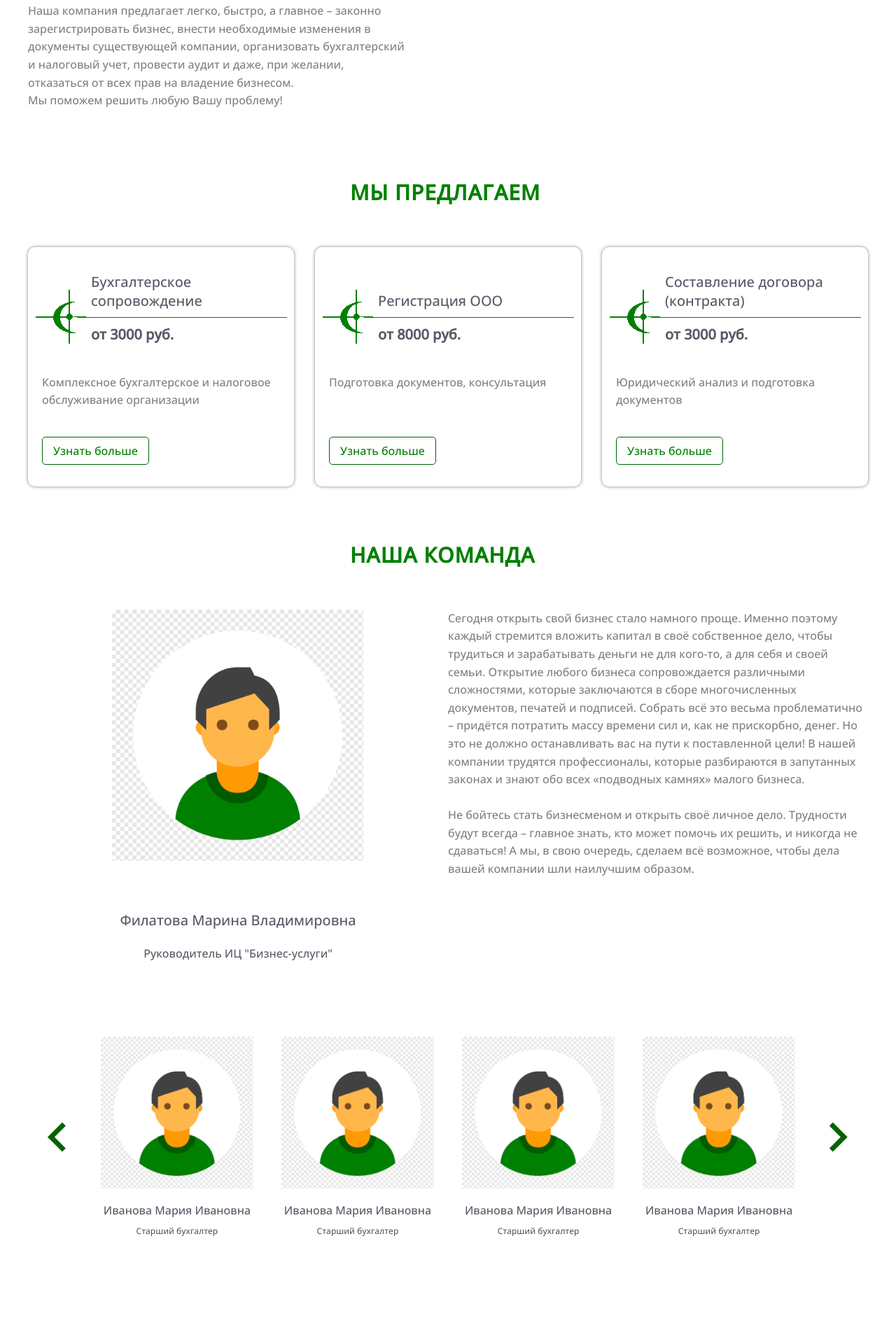
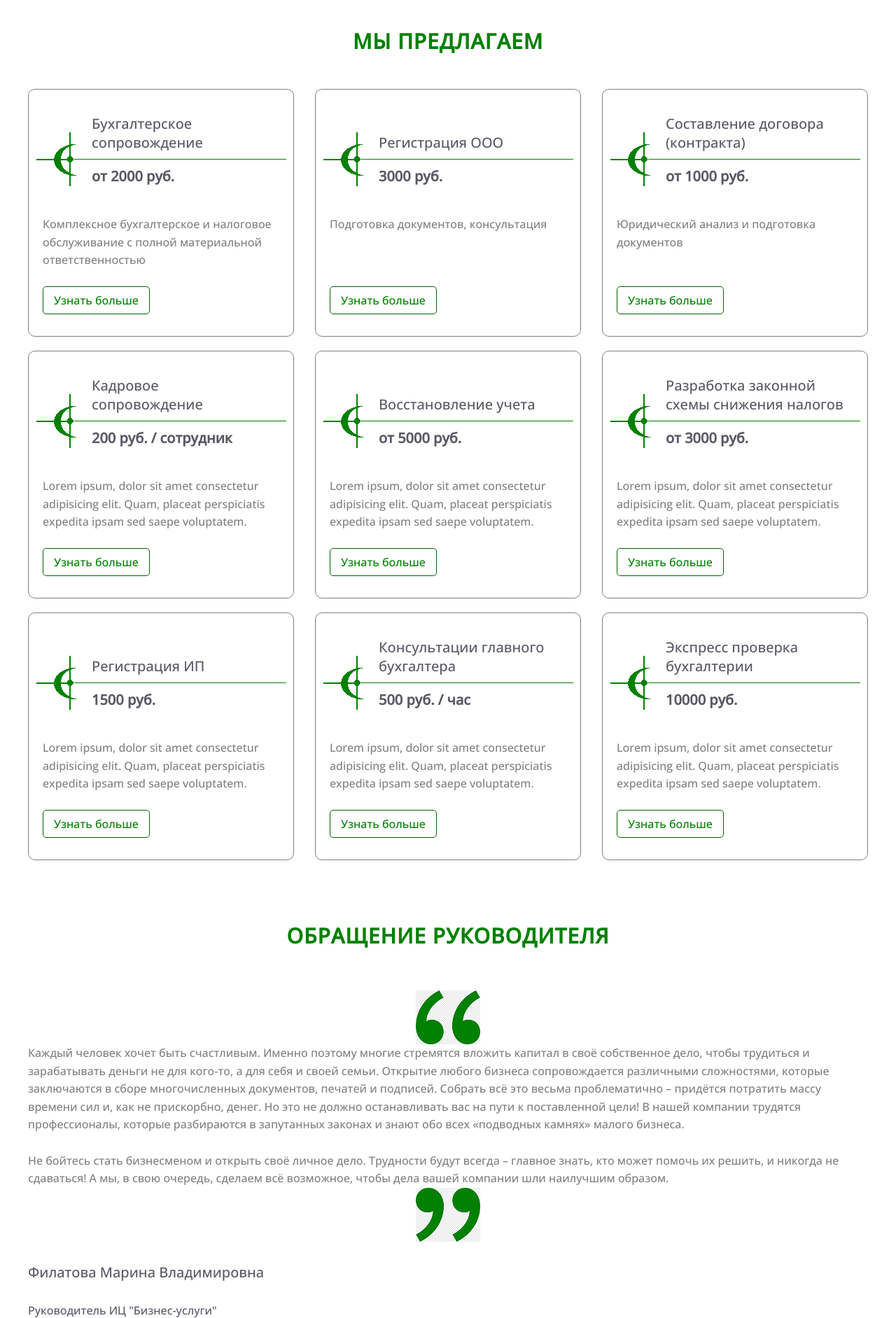
Before and after one commit to ASV78335/biznes-uslugi, a website: page src/index.html in a window 1280 px wide. Shown: the part 701-2584 px from the top of the page at 70% size. Before the commit the page ends 2518 px from the top, so only its background shows below. Drawn offline with Linux system fonts and the light colour scheme; files whose address does not match are found by name.

Commit message:
Step 4 Services

```diff
--- a/src/assets/css/style.css
+++ b/src/assets/css/style.css
@@ -58,6 +58,7 @@ header {
     background-color: darkgreen;
     color: #FFF;
 }
+
 
 /* ==================================Top==============================================================*/
 
@@ -231,12 +232,18 @@ header {
 
 .promo__left {
 position: relative;
-width: 45%;
+width: 55%;
 display: flex;
 flex-direction: column;
 }
 
 .promo__title {
+    display: flex;
+    justify-content: center;
+    align-items: center;
+}
+
+.promo__title h1 {
     margin: 5rem 0;
     font-size: 4rem;
     color: green;
@@ -253,12 +260,17 @@ flex-direction: column;
 }
 
 .promo__img {
-    /* width: 200px; */
     margin: 0;
-    align-self:center
+    align-self: center
 }
 
-.promo__img img {
+.promo__img_small {
+    width: 60%;
+    margin: 0;
+    align-self: center
+}
+
+.promo__img img, .promo__img_small img {
     width: 100%;
 }
 
@@ -266,8 +278,8 @@ flex-direction: column;
     display: flex;
     flex-direction: column;
     justify-content: center;
-    align-items:center;
-    width: 45%;
+    align-items: center;
+    width: 40%;
 }
 
 .promo__img img {
@@ -275,17 +287,29 @@ flex-direction: column;
 }
 
 .promo__area {
-    margin-bottom: 8rem;
+    display: flex;
+    justify-content: self;
+    align-items: center;
+    margin-bottom: 5rem;
 }
 
 .promo__area-item {
-    display: inline-block;
+    display: flex;
+    justify-content: center;
+    align-items: center;
+    height: 6rem;
     margin-right: 1rem;
     padding: 2rem;
+    border: 1px solid #5d5e5f;
     border-radius: 1rem;
     background-color: #f2f6fa;
     color: #5d5e5f;
     font-size: 2rem;
+}
+
+.promo__area-item img {
+    height: 100%;
+    margin-right: 1rem;
 }
 
 
@@ -296,34 +320,37 @@ flex-direction: column;
 }
 
 .services__title {
-    width: 28rem;
-    margin: 3rem auto 6rem;
+    margin: 3rem auto 4rem;
     font-size: 3rem;
     color: green;
     line-height: 1.2;
     letter-spacing: 0.1rem;
     text-transform: uppercase;
+    text-align: center;
 }
 
-.services-infoblock {
+.services__infoblock {
     display: flex;
     justify-content: space-between;
+    flex-wrap: wrap;
 }
 
-.services-infoblock-item {
+.services .item {
+    margin: 1rem 0 1rem 0;
     padding: 2rem 1rem 4rem 2rem;
-    width: 380px;
+    width: 38rem;
     border-radius: 1rem;
-    box-shadow: 0 0 0.5rem grey;
+    border: 1px solid grey;
+    /* box-shadow: 0 0 0.5rem grey; */
 }
 
-.services-infoblock-item-block {
+.services .item__header {
     display: grid;
     grid-template-columns: 5rem auto;
-    grid-template-rows: 8rem 1px 8rem;
+    grid-template-rows: 79px 1px 80px;
 }
 
-.services-infoblock-item-block__divider {
+.item__divider {
     grid-column: 2;
     grid-row: 2;
     height: 1px;
@@ -331,7 +358,7 @@ flex-direction: column;
     background-color: green;
 }
 
-.services-infoblock-item__img {
+.item__img {
     grid-column: 1;
     grid-row: 1 / 4;
     display: flex;
@@ -339,7 +366,7 @@ flex-direction: column;
     align-items: center;
 }
 
-.services-infoblock-item__title {
+.item__title {
     display: flex;
     align-items: flex-end;
     margin: 1rem 2rem;
@@ -347,44 +374,36 @@ flex-direction: column;
     font-weight: 500;
 }
 
-.services-infoblock-item__subtitle {
+.item__subtitle {
     margin: 1rem 2rem;
     font-size: 2rem;
     font-weight: 600;
 }
 
-.services-infoblock-item__text {
+.item__text {
     min-height: 8rem;
+    height: 8rem;
     font-size: 1.6rem;
     line-height: 1.6;
     color: grey;
-    margin-bottom: 1.9rem;
-}
-
-.services-infoblock-item__btn {
-    text-decoration: none;
-}
-
-.services-infoblock-item__btn:hover {
-    color: #FFF;
-    background-color: darkgreen;
+    margin-bottom: 3rem;
 }
 
 
-/* ==================================About=============================================================*/
+/* ==================================Welcome==============================================================*/
 
-.about {
+.welcome {
     margin-top: 8rem;
 }
 
-.about__title {
-    width: 28rem;
+.welcome__title {
     margin: 3rem auto 6rem;
     font-size: 3rem;
     color: green;
     line-height: 1.2;
     letter-spacing: 0.1rem;
     text-transform: uppercase;
+    text-align: center;
 }
 
 .about-boss {
--- a/src/index.html
+++ b/src/index.html
@@ -76,11 +76,13 @@
         <div class="container">
             <div class="promo">
                 <div class="promo__left">
-                    <div class="promo__img"><img src="/assets/img/20years.jpg" alt=""></div>
-                    <h1 class="promo__title">Услуги по сопровождению бизнеса</h1>
+                    <div class="promo__title">
+                        <h1>Услуги по сопровождению бизнеса</h1>
+                        <div class="promo__img_small"><img src="/assets/img/20years.jpg" alt=""></div>
+                    </div>
                     <div class="promo__area">
-                        <div class="promo__area-item">Братск</div>
-                        <div class="promo__area-item">Иркутская область</div>
+                        <div class="promo__area-item"><img src="/assets/img/geo.jpg" alt="geo"><span>Братск</span></div>
+                        <div class="promo__area-item"><img src="/assets/img/geo.jpg" alt="geo"><span>Иркутская область</span></div>
                     </div>
                     <div class="promo__text">Наша компания предлагает легко, быстро, а главное – законно зарегистрировать бизнес, внести необходимые изменения в документы существующей компании, организовать бухгалтерский и налоговый учет, провести аудит и даже, при желании, отказаться от всех прав на владение бизнесом.
                        <br> Мы поможем решить любую Вашу проблему!
@@ -96,55 +98,109 @@
         <div class="container">
             <div class="services">
                 <h2 class="services__title">Мы предлагаем</h2>
-                <div class="services-infoblock">
-                    <div class="services-infoblock-item">
-                        <div class="services-infoblock-item-block">
-                            <div class="services-infoblock-item__img"><img src="/assets/img/logo.png"></div>
-                            <div class="services-infoblock-item__title">Бухгалтерское сопровождение</div>
-                            <div class="services-infoblock-item-block__divider"></div>
-                            <div class="services-infoblock-item__subtitle">от 3000 руб.</div>
+                <div class="services__infoblock">
+                    <div class="item">
+                        <div class="item__header">
+                            <div class="item__img"><img src="/assets/img/logo.png"></div>
+                            <div class="item__title">Бухгалтерское сопровождение</div>
+                            <div class="item__divider"></div>
+                            <div class="item__subtitle">от 2000 руб.</div>
                         </div>
-                        <div class="services-infoblock-item__text">Комплексное бухгалтерское и налоговое обслуживание организации</div>
+                        <div class="item__text">Комплексное бухгалтерское и налоговое обслуживание с полной материальной ответственностью</div>
                         <a href="#" class="btn btn_light">Узнать больше</a>
                     </div>
-                    <div class="services-infoblock-item">
-                        <div class="services-infoblock-item-block">
-                            <div class="services-infoblock-item__img"><img src="/assets/img/logo.png"></div>
-                            <div class="services-infoblock-item__title">Регистрация ООО</div>
-                            <div class="services-infoblock-item-block__divider"></div>
-                            <div class="services-infoblock-item__subtitle">от 8000 руб.</div>
+                    <div class="item">
+                        <div class="item__header">
+                            <div class="item__img"><img src="/assets/img/logo.png"></div>
+                            <div class="item__title">Регистрация ООО</div>
+                            <div class="item__divider"></div>
+                            <div class="item__subtitle">3000 руб.</div>
                         </div>
-                        <div class="services-infoblock-item__text">Подготовка документов, консультация</div>
+                        <div class="item__text">Подготовка документов, консультация</div>
                         <a href="#" class="btn btn_light">Узнать больше</a>
                     </div>
-                    <div class="services-infoblock-item">
-                        <div class="services-infoblock-item-block">
-                            <div class="services-infoblock-item__img"><img src="/assets/img/logo.png"></div>
-                            <div class="services-infoblock-item__title">Составление договора (контракта)</div>
-                            <div class="services-infoblock-item-block__divider"></div>
-                            <div class="services-infoblock-item__subtitle">от 3000 руб.</div>
+                    <div class="item">
+                        <div class="item__header">
+                            <div class="item__img"><img src="/assets/img/logo.png"></div>
+                            <div class="item__title">Составление договора (контракта)</div>
+                            <div class="item__divider"></div>
+                            <div class="item__subtitle">от 1000 руб.</div>
                         </div>
-                        <div class="services-infoblock-item__text">Юридический анализ и подготовка документов</div>
+                        <div class="item__text">Юридический анализ и подготовка документов</div>
                         <a href="#" class="btn btn_light">Узнать больше</a>
                     </div>
+                    <div class="item">
+                        <div class="item__header">
+                            <div class="item__img"><img src="/assets/img/logo.png"></div>
+                            <div class="item__title">Кадровое сопровождение</div>
+                            <div class="item__divider"></div>
+                            <div class="item__subtitle">200 руб. / сотрудник</div>
+                        </div>
+                        <div class="item__text">Lorem ipsum, dolor sit amet consectetur adipisicing elit. Quam, placeat perspiciatis expedita ipsam sed saepe voluptatem.</div>
+                        <a href="#" class="btn btn_light">Узнать больше</a>
+                    </div>
+                    <div class="item">
+                        <div class="item__header">
+                            <div class="item__img"><img src="/assets/img/logo.png"></div>
+                            <div class="item__title">Восстановление учета</div>
+                            <div class="item__divider"></div>
+                            <div class="item__subtitle">от 5000 руб.</div>
+                        </div>
+                        <div class="item__text">Lorem ipsum, dolor sit amet consectetur adipisicing elit. Quam, placeat perspiciatis expedita ipsam sed saepe voluptatem.</div>
+                        <a href="#" class="btn btn_light">Узнать больше</a>
+                    </div>
+                    <div class="item">
+                        <div class="item__header">
+                            <div class="item__img"><img src="/assets/img/logo.png"></div>
+                            <div class="item__title">Разработка законной схемы снижения налогов</div>
+                            <div class="item__divider"></div>
+                            <div class="item__subtitle">от 3000 руб.</div>
+                        </div>
+                        <div class="item__text">Lorem ipsum, dolor sit amet consectetur adipisicing elit. Quam, placeat perspiciatis expedita ipsam sed saepe voluptatem.</div>
+                        <a href="#" class="btn btn_light">Узнать больше</a>
+                    </div>
+                    <div class="item">
+                        <div class="item__header">
+                            <div class="item__img"><img src="/assets/img/logo.png"></div>
+                            <div class="item__title">Регистрация ИП</div>
+                            <div class="item__divider"></div>
+                            <div class="item__subtitle">1500 руб.</div>
+                        </div>
+                        <div class="item__text">Lorem ipsum, dolor sit amet consectetur adipisicing elit. Quam, placeat perspiciatis expedita ipsam sed saepe voluptatem.</div>
+                        <a href="#" class="btn btn_light">Узнать больше</a>
+                    </div>
+                    <div class="item">
+                        <div class="item__header">
+                            <div class="item__img"><img src="/assets/img/logo.png"></div>
+                            <div class="item__title">Консультации главного бухгалтера</div>
+                            <div class="item__divider"></div>
+                            <div class="item__subtitle">500 руб. / час</div>
+                        </div>
+                        <div class="item__text">Lorem ipsum, dolor sit amet consectetur adipisicing elit. Quam, placeat perspiciatis expedita ipsam sed saepe voluptatem.</div>
+                        <a href="#" class="btn btn_light">Узнать больше</a>
+                    </div>
+                    <div class="item">
+                        <div class="item__header">
+                            <div class="item__img"><img src="/assets/img/logo.png"></div>
+                            <div class="item__title">Экспресс проверка бухгалтерии</div>
+                            <div class="item__divider"></div>
+                            <div class="item__subtitle">10000 руб.</div>
+                        </div>
+                        <div class="item__text">Lorem ipsum, dolor sit amet consectetur adipisicing elit. Quam, placeat perspiciatis expedita ipsam sed saepe voluptatem.</div>
+                        <a href="#" class="btn btn_light">Узнать больше</a>
+                    </div>
+
                 </div>
             </div>
         </div>
     </section>
     <section>
         <div class="container">
-            <div class="about">
-                <h2 class="about__title">Наша команда</h2>
-                <div class="about-boss">
-                    <img src="/assets/img/maket.png" alt="" class="about-boss__img">
-                    <div class="about-boss__info">
-                        Филатова Марина Владимировна
-                    </div>
-                    <div class="about-boss__descr">
-                        Руководитель ИЦ "Бизнес-услуги"
-                    </div>
+            <div class="welcome">
+                <h2 class="welcome__title">Обращение руководителя</h2>
                 <div class="about-boss__text">
-                        <p>Сегодня открыть свой бизнес стало намного проще. Именно поэтому каждый стремится вложить капитал
+                    <div class="item__img"><img src="/assets/img/quotes1.png"></div>
+                    <p>Каждый человек хочет быть счастливым. Именно поэтому многие стремятся вложить капитал
                     в своё собственное дело, чтобы трудиться и зарабатывать деньги не для кого-то, а для себя и своей семьи.
                     Открытие любого бизнеса сопровождается различными сложностями, которые заключаются в сборе многочисленных
                     документов, печатей и подписей. Собрать всё это весьма проблематично – придётся потратить массу времени сил
@@ -154,47 +210,13 @@
                     <p>Не бойтесь стать бизнесменом и открыть своё личное дело. Трудности будут всегда – главное знать, кто может
                     помочь их решить, и никогда не сдаваться! А мы, в свою очередь, сделаем всё возможное, чтобы дела вашей
                     компании шли наилучшим образом.</p>
+                    <div class="item__img"><img src="/assets/img/quotes2.png"></div>
                 </div>
+                <div class="about-boss__info">
+                    Филатова Марина Владимировна
                 </div>
-                <div class="about-personal">
-                    <svg width="100" height="101" viewBox="0 0 100 101" fill="none" xmlns="http://www.w3.org/2000/svg"><path d="M64.207 69.5833L45.1237 50.5L64.207 31.375L58.332 25.5L33.332 50.5L58.332 75.5L64.207 69.5833Z" fill="darkgreen"></path></svg>
-                    <div class="about-personal-item">
-                        <img src="/assets/img/maket.png" alt="" class="about-personal__img">
-                        <div class="about-personal__info">
-                            Иванова Мария Ивановна
-                        </div>
-                        <div class="about-personal__descr">
-                            Старший бухгалтер
-                        </div>
-                    </div>
-                    <div class="about-personal-item">
-                        <img src="/assets/img/maket.png" alt="" class="about-personal__img">
-                        <div class="about-personal__info">
-                            Иванова Мария Ивановна
-                        </div>
-                        <div class="about-personal__descr">
-                            Старший бухгалтер
-                        </div>
-                    </div>
-                    <div class="about-personal-item">
-                        <img src="/assets/img/maket.png" alt="" class="about-personal__img">
-                        <div class="about-personal__info">
-                            Иванова Мария Ивановна
-                        </div>
-                        <div class="about-personal__descr">
-                            Старший бухгалтер
-                        </div>
-                    </div>
-                    <div class="about-personal-item">
-                        <img src="/assets/img/maket.png" alt="" class="about-personal__img">
-                        <div class="about-personal__info">
-                            Иванова Мария Ивановна
-                        </div>
-                        <div class="about-personal__descr">
-                            Старший бухгалтер
-                        </div>
-                    </div>
-                    <svg width="100" height="101" viewBox="0 0 100 101" fill="none" xmlns="http://www.w3.org/2000/svg"><path d="M34.375 69.5833L53.4583 50.5L34.375 31.375L40.25 25.5L65.25 50.5L40.25 75.5L34.375 69.5833Z" fill="darkgreen"></path></svg>
+                <div class="about-boss__descr">
+                    Руководитель ИЦ "Бизнес-услуги"
                 </div>
             </div>
         </div>
```
Also changed, not shown: dist/assets/css/style.css, dist/assets/img/geo.png (added), dist/assets/img/quotes1.png (added), dist/assets/img/quotes2.png (added), dist/index.html, src/assets/img/geo.jpg (deleted), src/assets/img/geo.png (added), src/assets/img/quotes1.png (added), src/assets/img/quotes2.png (added). Lines whose indentation alone changed are shown as unchanged.
